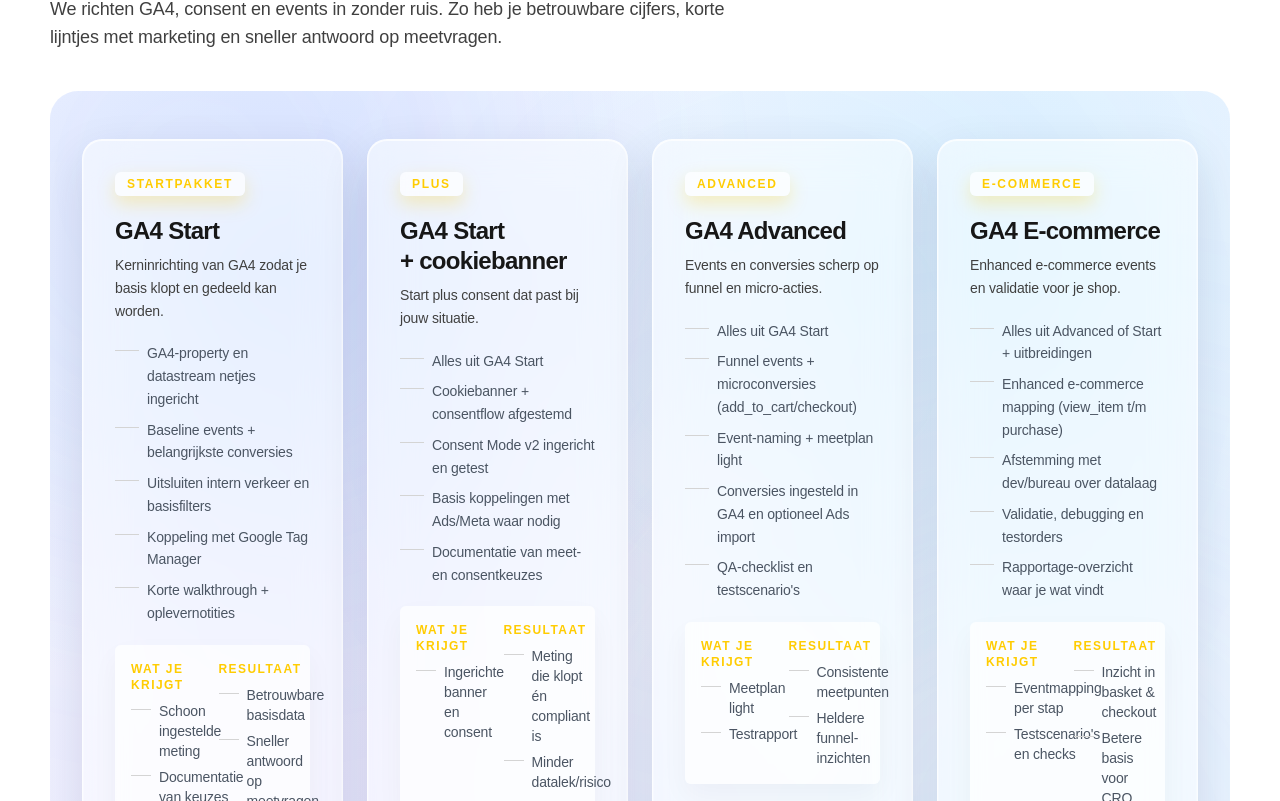
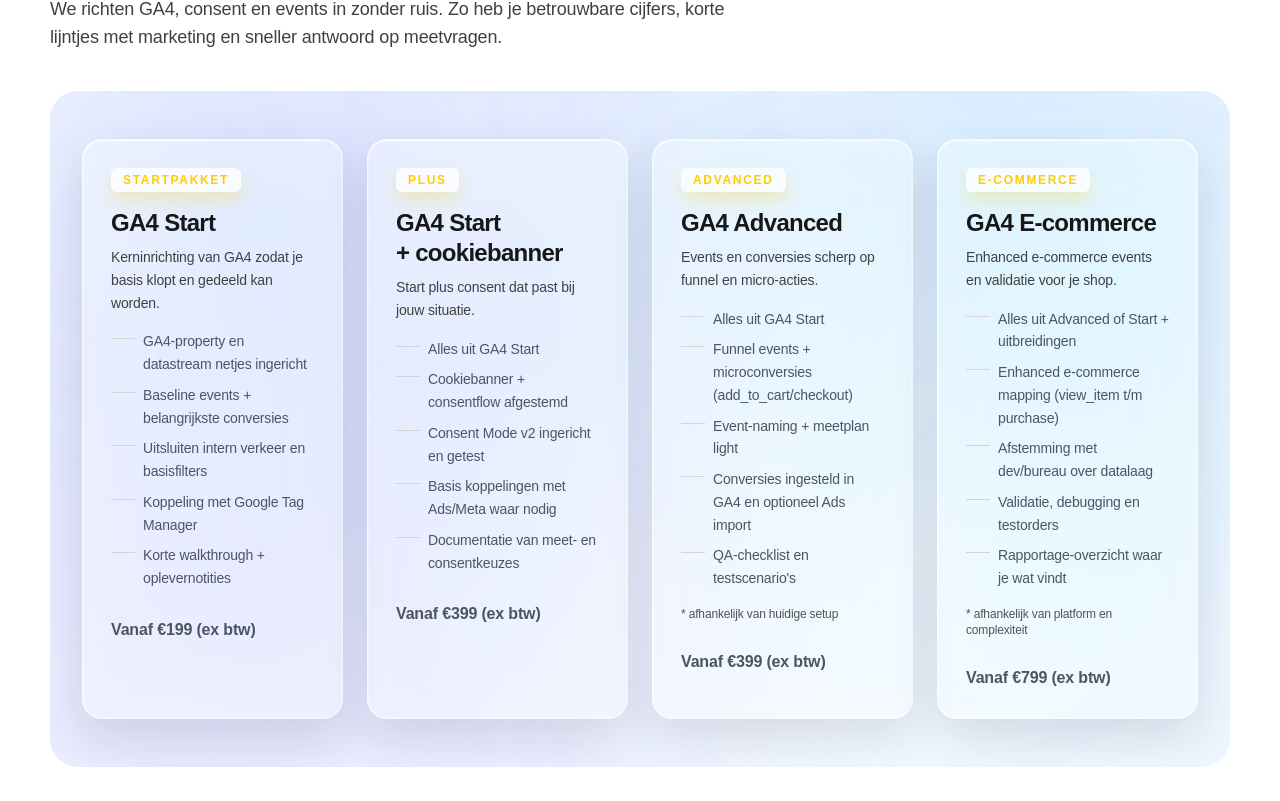
Before and after one commit to ProjectBibo/EcomMeasure3, a React (Vite) app: page /measurement in a window 1280 px wide. Shown: the part 2379-3180 px from the top of the page. Built offline with nearby package versions, Linux system fonts and the light colour scheme.

Commit message:
Lighten measurement glass cards

```diff
--- a/src/components/MeasurementPackages.jsx
+++ b/src/components/MeasurementPackages.jsx
@@ -2,9 +2,9 @@ import React from "react";
 
 function PackageCard({ pkg }) {
   return (
-    <div className="glass-card flex h-full flex-col gap-5 text-neutral-900">
+    <div className="glass-card flex h-full flex-col gap-4 text-neutral-900">
       <div className="flex items-center justify-between gap-3">
-        <span className="rounded-full bg-white/70 px-3 py-1 text-xs font-semibold uppercase tracking-[0.14em] text-[#ffcc02] shadow-[0_8px_18px_rgba(255,204,2,0.25)]">
+        <span className="rounded-full bg-white/75 px-3 py-1 text-xs font-semibold uppercase tracking-[0.14em] text-[#ffcc02] shadow-[0_8px_18px_rgba(255,204,2,0.25)]">
           {pkg.badge}
         </span>
         {pkg.tag && (
@@ -26,37 +26,10 @@ function PackageCard({ pkg }) {
         ))}
       </ul>
 
-      {pkg.extra && (
-        <div className="grid gap-3 rounded-xl bg-white/70 p-4 text-sm text-neutral-900 shadow-[0_12px_28px_rgba(15,23,42,0.04)] sm:grid-cols-2">
-          <div className="space-y-2">
-            <p className="text-xs font-semibold uppercase tracking-[0.12em] text-[#ffcc02]">{pkg.extra.getsTitle}</p>
-            <ul className="space-y-1.5 text-neutral-800">
-              {pkg.extra.gets.map((item) => (
-                <li key={item} className="flex gap-2">
-                  <span aria-hidden className="mt-2 h-px w-5 flex-shrink-0 bg-neutral-300" />
-                  <span className="flex-1">{item}</span>
-                </li>
-              ))}
-            </ul>
-          </div>
-          <div className="space-y-2">
-            <p className="text-xs font-semibold uppercase tracking-[0.12em] text-[#ffcc02]">{pkg.extra.resultTitle}</p>
-            <ul className="space-y-1.5 text-neutral-800">
-              {pkg.extra.results.map((item) => (
-                <li key={item} className="flex gap-2">
-                  <span aria-hidden className="mt-2 h-px w-5 flex-shrink-0 bg-neutral-300" />
-                  <span className="flex-1">{item}</span>
-                </li>
-              ))}
-            </ul>
-          </div>
-        </div>
-      )}
-
       {pkg.note && <p className="text-xs text-neutral-600">{pkg.note}</p>}
 
-      <div className="mt-auto border-t border-white/60 pt-4">
-        <p className="text-base font-semibold text-neutral-900">{pkg.price}</p>
+      <div className="pt-3 text-base font-semibold text-neutral-900">
+        <p>{pkg.price}</p>
       </div>
     </div>
   );
--- a/src/index.css
+++ b/src/index.css
@@ -683,17 +683,18 @@ body {
 .pricing-section {
   position: relative;
   isolation: isolate;
-  background: radial-gradient(circle at 20% 20%, rgba(129, 164, 255, 0.25), transparent 38%),
-    radial-gradient(circle at 80% 15%, rgba(117, 211, 255, 0.22), transparent 40%),
-    radial-gradient(circle at 20% 80%, rgba(186, 167, 255, 0.22), transparent 42%),
-    linear-gradient(135deg, #f8fbff 0%, #eef3ff 100%);
+  background: radial-gradient(circle at 18% 18%, rgba(129, 164, 255, 0.18), transparent 48%),
+    radial-gradient(circle at 84% 16%, rgba(117, 211, 255, 0.18), transparent 50%),
+    radial-gradient(circle at 20% 82%, rgba(186, 167, 255, 0.16), transparent 50%),
+    radial-gradient(circle at 74% 70%, rgba(255, 255, 255, 0.65), rgba(239, 245, 255, 0.45) 40%, transparent 72%),
+    linear-gradient(140deg, #f9fbff 0%, #eef2ff 38%, #f7f9ff 100%);
 }
 
 .pricing-blob {
   position: absolute;
   border-radius: 9999px;
-  filter: blur(180px);
-  opacity: 0.7;
+  filter: blur(190px);
+  opacity: 0.65;
   z-index: 0;
 }
 
@@ -702,7 +703,7 @@ body {
   left: -80px;
   width: 520px;
   height: 520px;
-  background: radial-gradient(circle at 30% 30%, rgba(118, 146, 255, 0.36), rgba(255, 255, 255, 0));
+  background: radial-gradient(circle at 30% 30%, rgba(118, 146, 255, 0.28), rgba(255, 255, 255, 0));
 }
 
 .pricing-blob-2 {
@@ -710,7 +711,7 @@ body {
   right: -120px;
   width: 640px;
   height: 640px;
-  background: radial-gradient(circle at 60% 40%, rgba(124, 213, 255, 0.32), rgba(255, 255, 255, 0));
+  background: radial-gradient(circle at 60% 40%, rgba(124, 213, 255, 0.26), rgba(255, 255, 255, 0));
 }
 
 .pricing-blob-3 {
@@ -718,20 +719,20 @@ body {
   right: 20%;
   width: 420px;
   height: 420px;
-  background: radial-gradient(circle at 50% 50%, rgba(186, 167, 255, 0.28), rgba(255, 255, 255, 0));
+  background: radial-gradient(circle at 50% 50%, rgba(186, 167, 255, 0.22), rgba(255, 255, 255, 0));
 }
 
 .glass-card {
-  background: rgba(255, 255, 255, 0.52);
-  backdrop-filter: blur(22px) saturate(140%);
-  -webkit-backdrop-filter: blur(22px) saturate(140%);
-  border: 1px solid rgba(255, 255, 255, 0.7);
-  border-right-color: rgba(255, 255, 255, 0.6);
-  border-bottom-color: rgba(255, 255, 255, 0.55);
+  background: rgba(255, 255, 255, 0.34);
+  backdrop-filter: blur(26px) saturate(155%);
+  -webkit-backdrop-filter: blur(26px) saturate(155%);
+  border: 1px solid rgba(255, 255, 255, 0.6);
+  border-right-color: rgba(255, 255, 255, 0.46);
+  border-bottom-color: rgba(255, 255, 255, 0.42);
   border-radius: 20px;
   box-shadow:
-    0 18px 48px rgba(22, 33, 66, 0.12),
-    0 1px 0 rgba(255, 255, 255, 0.6) inset,
-    0 0 0 1px rgba(255, 255, 255, 0.3) inset;
-  padding: 2rem;
+    0 18px 46px rgba(15, 23, 42, 0.12),
+    0 1px 0 rgba(255, 255, 255, 0.7) inset,
+    0 0 0 1px rgba(255, 255, 255, 0.28) inset;
+  padding: 1.75rem;
 }
```
